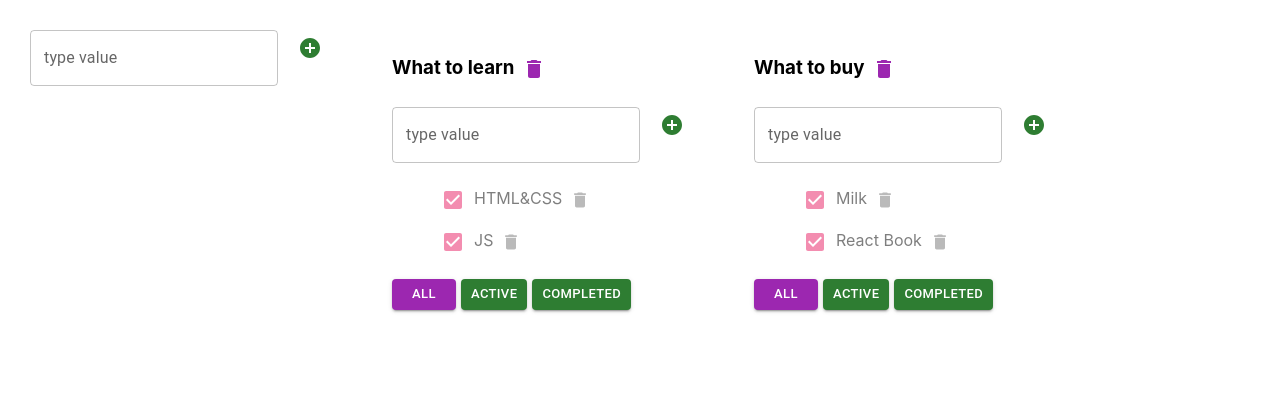
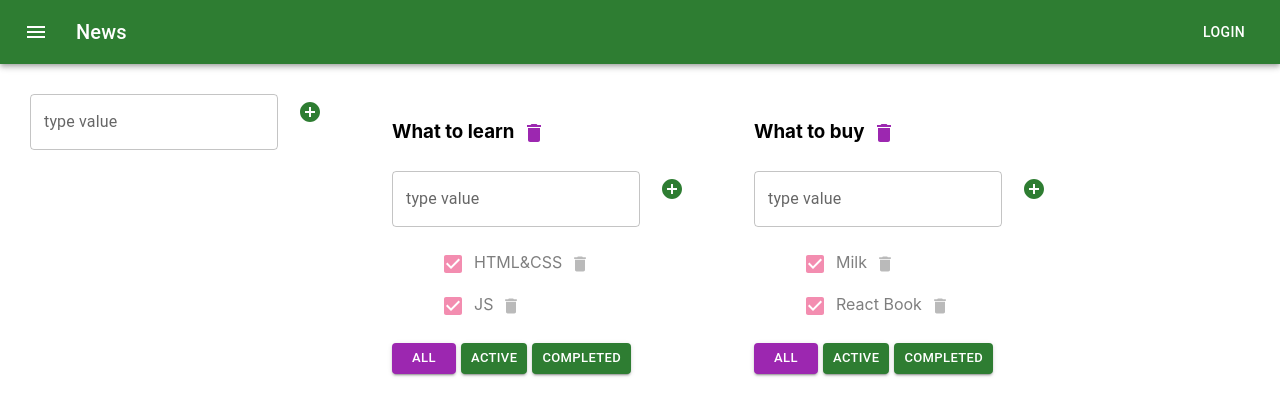
Before and after one commit to dktwho/1-todolist-mui, a React (Create React App) app: page / in a window 1280 px wide. Shown: the top 416 px of the page. Built offline with nearby package versions, Linux system fonts and the light colour scheme.

Commit message:
add AppBar

```diff
--- a/src/App.tsx
+++ b/src/App.tsx
@@ -3,7 +3,8 @@
 import {TaskType, Todolist} from './Todolist';
 import {v1} from 'uuid';
 import {AddItemForm} from './AddItemForm';
-import {createTheme, ThemeProvider } from '@mui/material';
+import {AppBar, Box, Button, createTheme, IconButton, Menu, ThemeProvider, Toolbar, Typography} from '@mui/material';
+import MenuIcon from '@mui/icons-material/Menu';
 
 
 export type FilterValuesType = "all" | "active" | "completed";
@@ -126,12 +127,32 @@
                 main: '#2e7d32',
                 light: '#4caf50',
                 dark: '#1b5e20',
+
             },
         },
     });
 
     return (
         <ThemeProvider theme={theme}>
+            <Box sx={{flexGrow: 1}}>
+                <AppBar position="static">
+                    <Toolbar>
+                        <IconButton
+                            size="large"
+                            edge="start"
+                            color="inherit"
+                            aria-label="menu"
+                            sx={{mr: 2}}
+                        >
+                            <MenuIcon/>
+                        </IconButton>
+                        <Typography variant="h6" component="div" sx={{flexGrow: 1}}>
+                            News
+                        </Typography>
+                        <Button color="inherit">Login</Button>
+                    </Toolbar>
+                </AppBar>
+            </Box>
             <div className="App">
                 <AddItemForm addItem={addTodolist}/>
                 {
```
